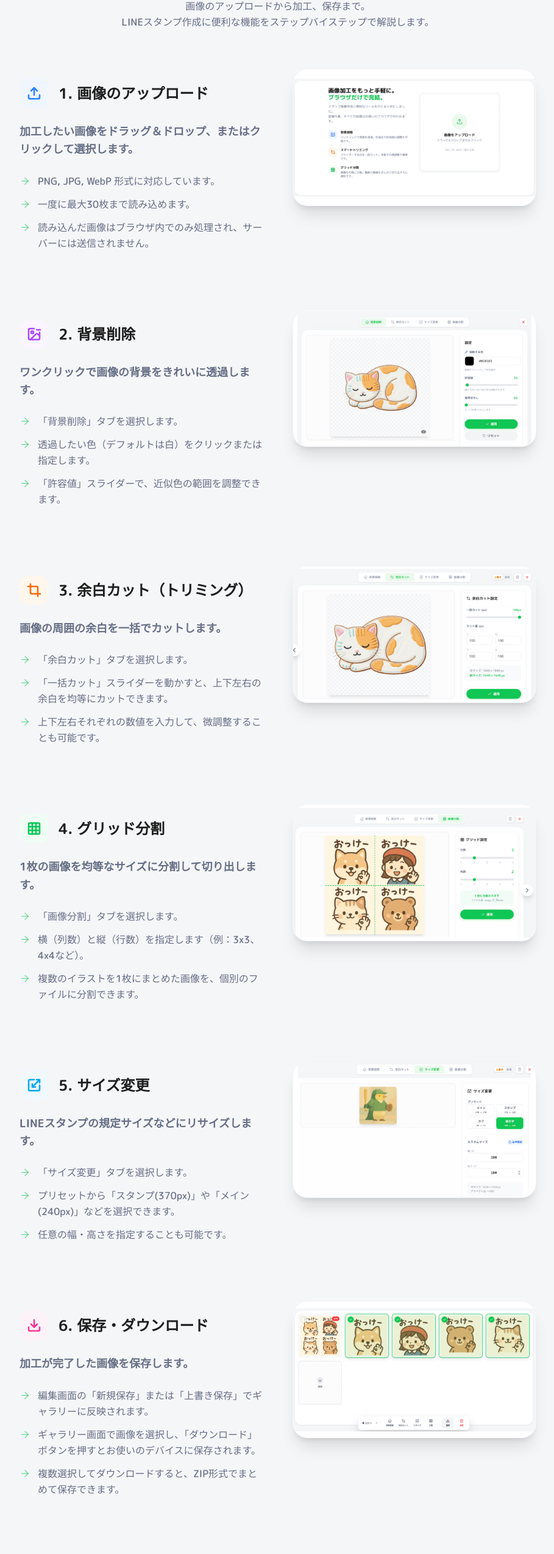
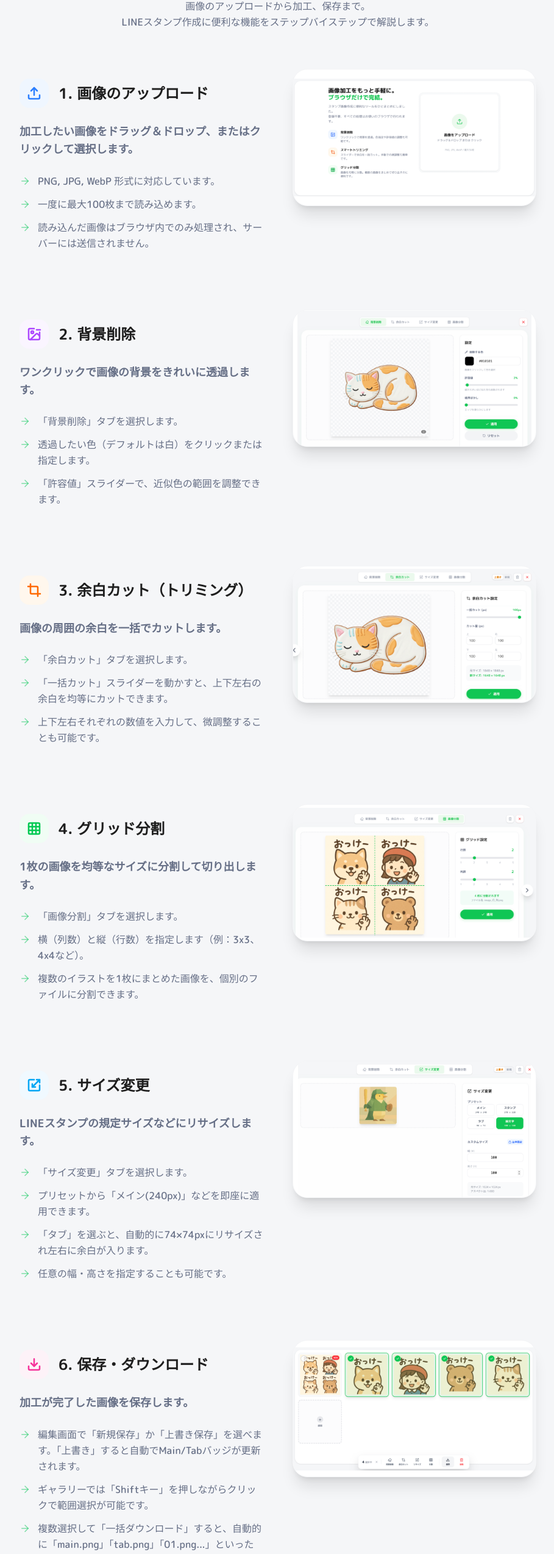
Before and after one commit to Lchiki-nl/Stamp-Image-Tools, a Next.js app: page /how-to-use in a window 1280 px wide. Shown: the part 230-2779 px from the top of the page at 61% size, without its empty margins (184-1093 px from the left). Built offline with nearby package versions, Linux system fonts and the light colour scheme; no server answers.

Commit message:
feat: リサイズツールで「タブ」プリセット選択時にタブ余白モードを自動有効化

```diff
--- a/src/app/how-to-use/steps.ts
+++ b/src/app/how-to-use/steps.ts
@@ -9,7 +9,7 @@ export const steps = [
     description: "加工したい画像をドラッグ＆ドロップ、またはクリックして選択します。",
     details: [
       "PNG, JPG, WebP 形式に対応しています。",
-      "一度に最大30枚まで読み込めます。",
+      "一度に最大100枚まで読み込めます。",
       "読み込んだ画像はブラウザ内でのみ処理され、サーバーには送信されません。"
     ],
     color: "text-blue-500",
@@ -61,7 +61,8 @@ export const steps = [
     description: "LINEスタンプの規定サイズなどにリサイズします。",
     details: [
       "「サイズ変更」タブを選択します。",
-      "プリセットから「スタンプ(370px)」や「メイン(240px)」などを選択できます。",
+      "プリセットから「メイン(240px)」などを即座に適用できます。",
+      "「タブ」を選ぶと、自動的に74×74pxにリサイズされ左右に余白が入ります。",
       "任意の幅・高さを指定することも可能です。"
     ],
     color: "text-sky-500",
@@ -73,9 +74,9 @@ export const steps = [
     icon: Download,
     description: "加工が完了した画像を保存します。",
     details: [
-      "編集画面の「新規保存」または「上書き保存」でギャラリーに反映されます。",
-      "ギャラリー画面で画像を選択し、「ダウンロード」ボタンを押すとお使いのデバイスに保存されます。",
-      "複数選択してダウンロードすると、ZIP形式でまとめて保存できます。"
+      "編集画面で「新規保存」か「上書き保存」を選べます。「上書き」すると自動でMain/Tabバッジが更新されます。",
+      "ギャラリーでは「Shiftキー」を押しながらクリックで範囲選択が可能です。",
+      "複数選択して「一括ダウンロード」すると、自動的に「main.png」「tab.png」「01.png...」といった最適なファイル名で保存されます。"
     ],
     color: "text-pink-500",
     bg: "bg-pink-50"
--- a/src/components/tools/ResizeTool.tsx
+++ b/src/components/tools/ResizeTool.tsx
@@ -156,7 +156,11 @@ export function ResizeTool({ className = "", embeddedImage, embeddedCanvasRef, o
   const applyPreset = (index: number) => {
       const preset = PRESETS[index];
       setSelectedPresetIndex(index);
-      setIsTabPaddingMode(false);
+
+      // タブ(96x74)の場合は自動的にタブ余白モードを有効化
+      const isTab = preset.label === "タブ";
+      setIsTabPaddingMode(isTab);
+
       setTargetDimensions({ width: preset.width, height: preset.height });
   };
 
```
